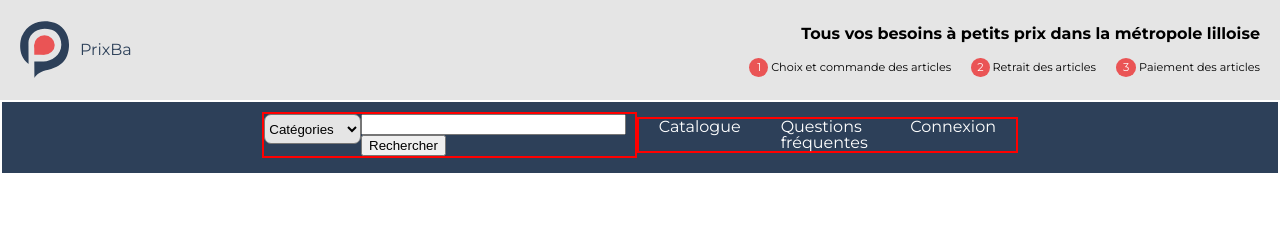
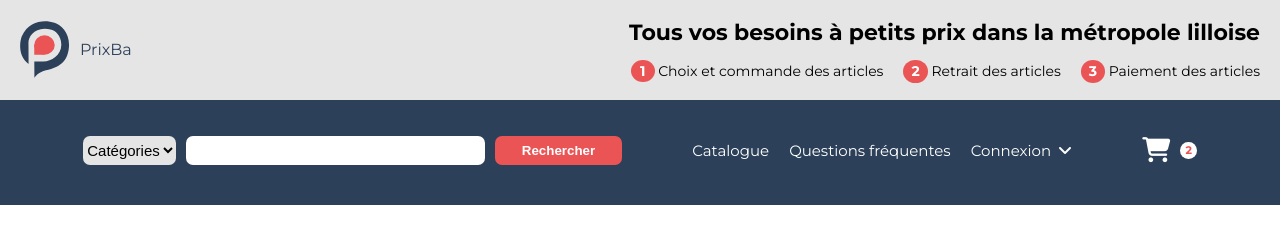
Before and after one commit to eliseomurillo9/projet_prixba_html_css, a plain HTML site: page index.html in a window 1280 px wide. Drawn offline with Linux system fonts and the light colour scheme.

Commit message:
header done

```diff
--- a/index.html
+++ b/index.html
@@ -49,34 +49,35 @@
             <div class="bottombar-container">
                 <div class="search">
                     <form method="post" action="traitement.php">
-                        <p>
+
 
                             <select name="categories" id="categories">
                                 <option value="Categories">Catégories</option>
 
                             </select>
-                        </p>
-                     </form>
+
+                        </form>
+
+                            <input type="search" name="searchbar" id="searchbar" placeholder="" size="30" maxlength="30" />
+                            <input type="submit" value="Rechercher" id="rechercher" />
 
 
-                    <form method="post" action="traitement.php">
-                        <p>
-
-                            <input type="search" name="searchbar" id="searchbar" placeholder="" size="30" maxlength="30" />
-                            <input type="submit" value="Rechercher" />
-                        </p>
-                    </form>
                 </div>
                 <div class="header-navbar">
                     <nav>
                         <a href="catalogue.html">Catalogue</a>
                         <a href="Questions.html">Questions fréquentes</a>
-                        <a href="Connexion.html">Connexion</a>
+                        <a class="connexion" href="Connexion.html">Connexion</a> <i class="fa-solid fa-angle-down"></i>
+
                     </nav>
                 </div>
-                <div class="shopping"></div>
+                <div class="shopping">
+                    <i class="fa-solid fa-cart-shopping "></i>
+                    <span class="icons4">2</span>
+                </div>
             </div>
         </div>
+
     </header>
 
 </body>
--- a/styles/header.scss
+++ b/styles/header.scss
@@ -43,31 +43,39 @@ display :flex;
 
 
 .right-zone > p {
-    font-weight: bold;
+    font-weight: 700;
     text-align: right;
+    font-size: 22px;
 
 }
 .steps{
     display : flex;
     padding-top: 20px;
-    font-size: 0.7rem;
+}
+
+.step > p {
+        font-size: 14px;
+        font-weight: 400;
+    }
 
 
-}
 
 .icons1{
 
-    padding: 2px 7px 3px 8px;
+    padding: 2px 9px 2px 9px;
     text-align: center;
+    font-weight: 700;
     border-radius: 50%;
     background-color: #EA5455;
     color : #FFFFFF;
     margin-left: 20px;
+
 }
 .icons2{
 
-    padding: 2px 6px 3px 6px;
+    padding: 2px 8px 3px 8px;
     text-align: center;
+    font-weight: 700;
     border-radius: 50%;
     background-color: #EA5455;
     color : #FFFFFF;
@@ -75,8 +83,9 @@ display :flex;
 }
 .icons3{
 
-    padding: 2px 7px 3px 7px;
+    padding: 2px 8px 3px 8px;
     text-align: center;
+    font-weight: 700;
     border-radius: 50%;
     background-color: #EA5455;
     color : #FFFFFF;
@@ -87,44 +96,121 @@ display :flex;
 .header-bottombar{
     background-color: #2D4059;
     margin:auto;
+
     font-size: 1rem;
+
 }
 
 .bottombar-container{
-    border: 2px solid rgb(255, 255, 255);
+
     display: flex;
-    margin : auto;
-    max-width : 1000px;
-    padding: 10px 260px 15px 260px;
-    justify-content: center;
+    margin : 0 auto;
+    height:80px;
+    max-width: 1114px;
+    padding: 10px 0 15px 0;
+    justify-content: space-between;
     align-items: center;
+
+
 
 }
 #categories{
 
 background-color: #E5E5E5;
+border: none;
 border-radius: 7px;
-height: 30px;
+height: 29px;
 font-weight: 400;
-/*font-size: 15px;*/
+font-size: 15px;
 line-height: 18px;
 text-align: center;
-padding-right: 10px;
+margin-right: 10px;
+
 
 }
 .search{
-    border: 2px solid red;
+
     display:flex;
+
+
+}
+#searchbar{
+    border-radius: 7px;
+    width : 299px;
+    height: 29px;
+    border: none;
+
 }
 
+#rechercher{
+    background: #EA5455;
+    border: none;
+    width : 127px;
+    height : 29px;
+    border-radius: 7px;
+    color: #FFFFFF;
+    font-weight: 700;
+
+    margin-left : 10px;
+
+}
+
+
+.header-navbar{
+
+
+    margin-left: 20px;
+
+}
 .header-navbar nav{
     display:flex;
-    border: 2px solid red;
+    justify-content: center;
+    align-items: center;
+
 }
 
 
 .header-navbar a{
     text-decoration: none;
     color : white;
-    padding : 0 20px;
+    font-size: 15px;
+    font-weight: 400;
+    margin-right : 20px;
 }
+
+nav .connexion{
+    padding-right: 7px;
+    margin-right: 0px;
+}
+
+.fa-solid{
+    color:#FFFFFF;
+    font-weight: none;
+}
+.fa-angle-down{
+    margin-left: 0px;
+}
+
+.fa-cart-shopping{
+
+    font-size: 25px;
+    margin-left: 20px;
+
+}
+.icons4{
+
+    font-size: 11px;
+    padding: 3px 5px 3px 5px;
+    font-weight: bold;
+    text-align: center;
+    border-radius: 50%;
+    background-color:#FFFFFF ;
+    color : #EA5455;
+    margin-left: 10px;
+
+}
+.shopping{
+    display: flex;
+    align-items: center;
+
+}
```
Also changed, not shown: style.css, 1 other file.
